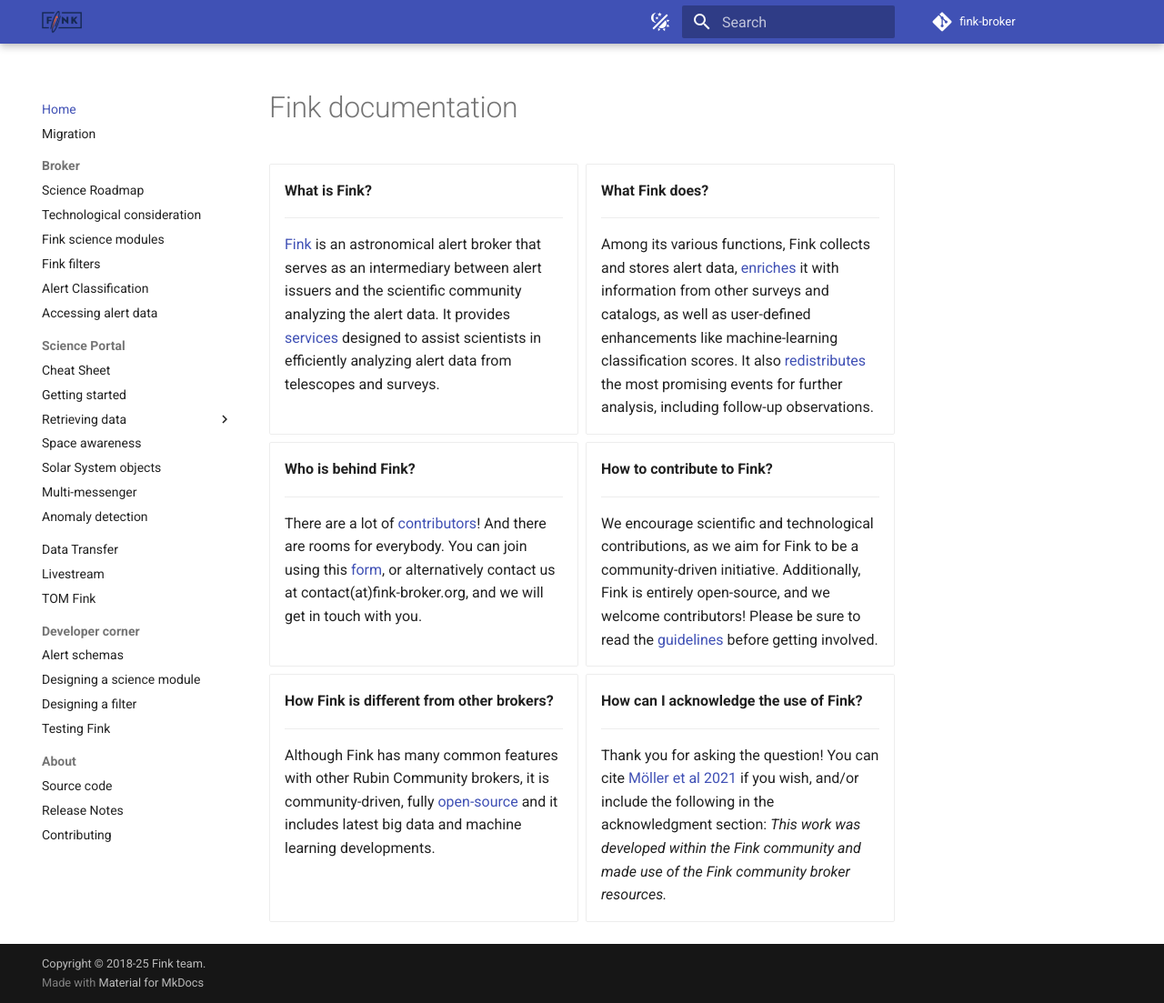
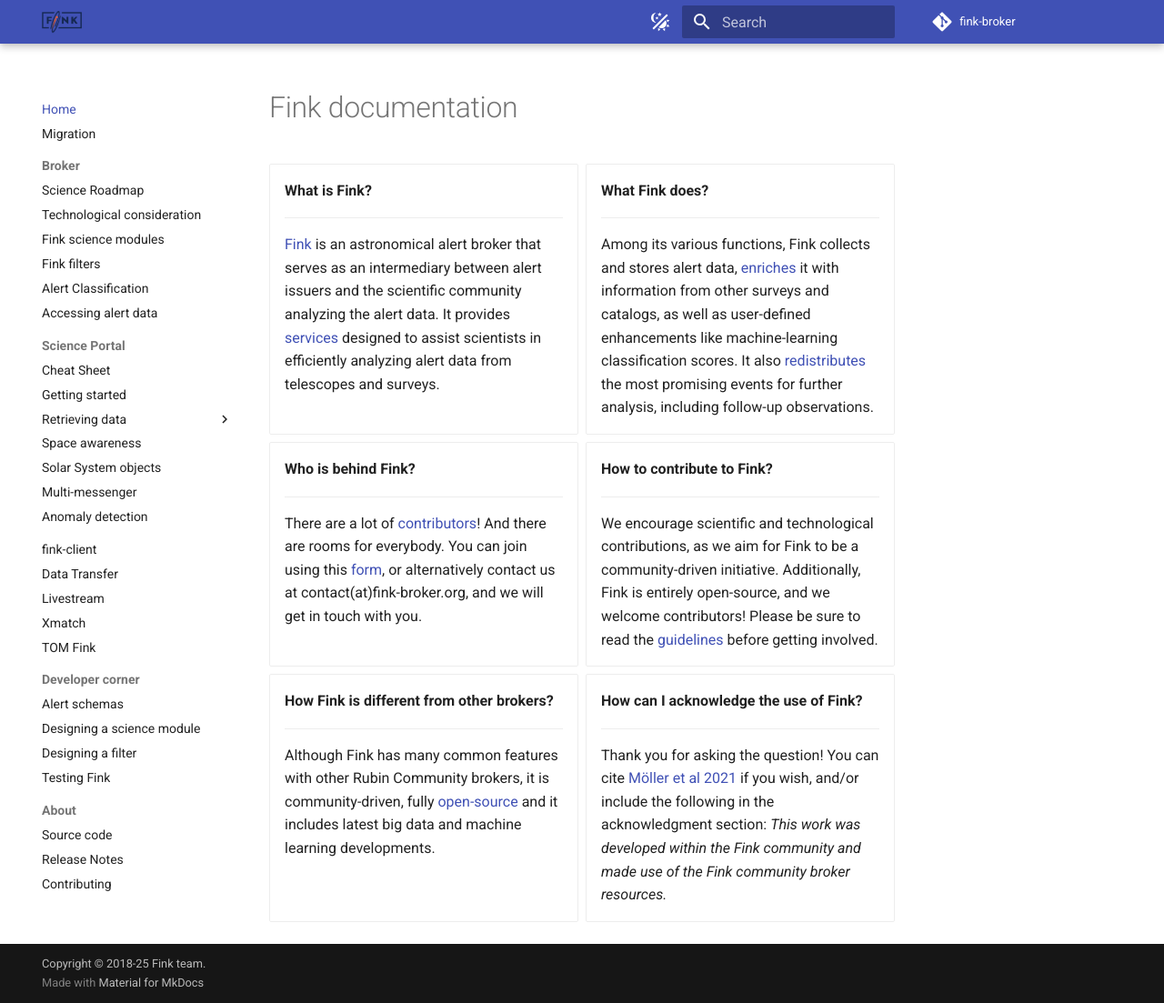
Before and after one commit to astrolabsoftware/fink, an MkDocs documentation site: the page built from docs/index.md, in a window 1280 px wide and 1103 px high. Shown: the whole window at 91% size. Built offline with MkDocs 1.6.1 and Material for MkDocs 9.7.7, drawn with Linux system fonts in a browser that asks for light colours; comment, search, counter and statistics services are not loaded.

Commit message:
Add new entries in the navbar

```diff
--- a/mkdocs.yml
+++ b/mkdocs.yml
@@ -29,8 +29,10 @@ nav:
       - Solar System objects: services/search/solar_system.md
       - Multi-messenger: services/search/gw.md
       - Anomaly detection: services/search/anomaly_detection.md
+    - fink-client: services/fink_client.md
     - Data Transfer: services/data_transfer.md
     - Livestream: services/livestream.md
+    - Xmatch: services/xmatch.md
     - TOM Fink: services/tom_fink.md
     - Developer corner:
       - Alert schemas: developers/schemas.md
```
